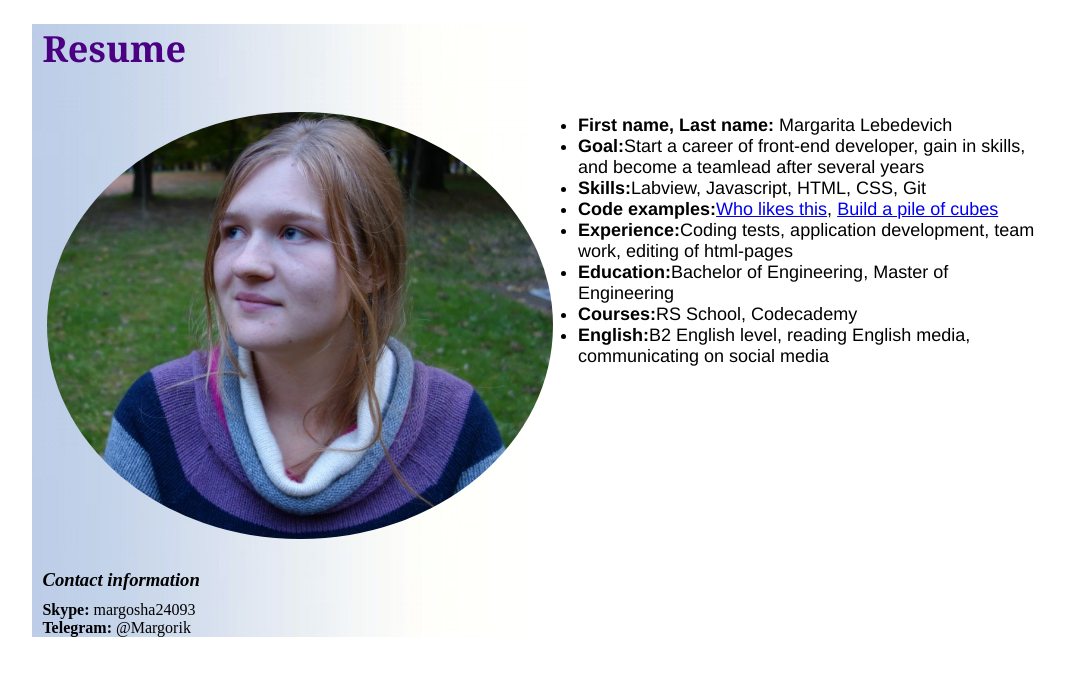
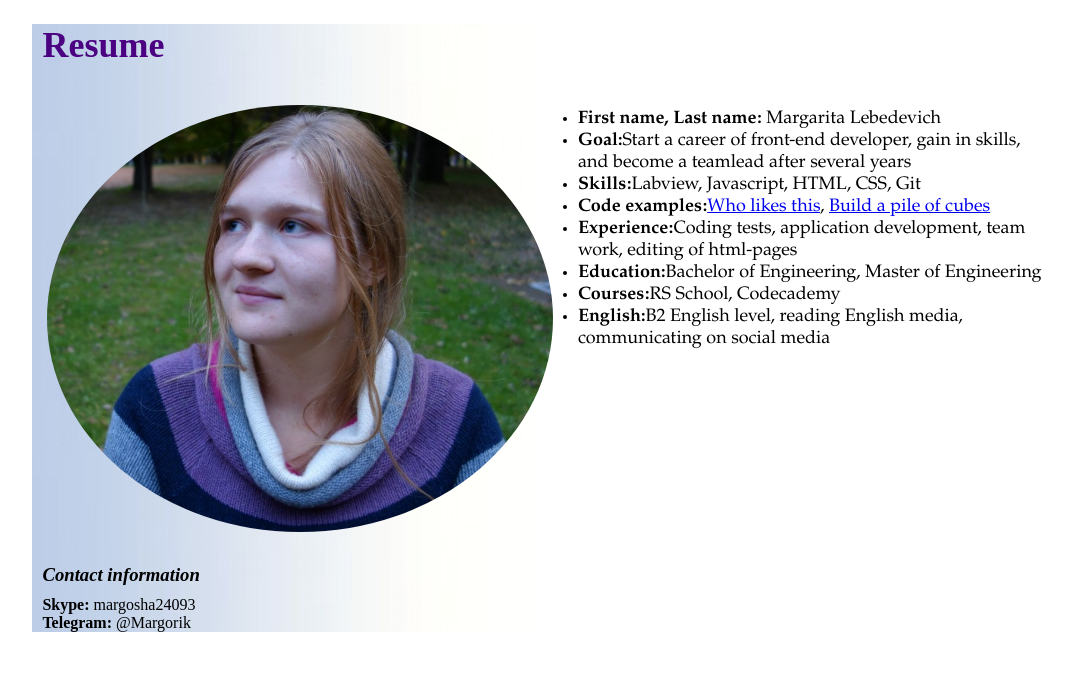
Before and after one commit to Margo24/rsschool-cv, a plain HTML site: page index.html in a window 1280 px wide. Shown: the whole page, without its empty margins (102-1174 px from the left). Drawn offline with Linux system fonts and the light colour scheme.

Commit message:
refactor: change code formatting according to rules

```diff
--- a/index.css
+++ b/index.css
@@ -1,7 +1,7 @@
 .container {
     width: 80%;
     margin: 0 auto;
-    max-width: 1024;
+    max-width: 1024px;
     background-image: url("background-picture.jpg");
     background-repeat: repeat-y;
 }
@@ -9,37 +9,40 @@
 h1 {
     font-weight: bold;
     font-size: 36px;
-    font-family: "Georgia", serif;
+    font-family: "Calisto MT", serif;
     color: indigo;
 }
 
 h3 {
+    margin: 10px 0px 0px 0px;
     font-style: italic;
-    margin: 10px 0px 0px 0px;
 }
 
 .contacts {
     margin-top: 10px;
     font-family: "Times New Roman", serif;
 }
+
 main {
     display: flex;
     width: 100%;
     justify-content: space-between;
     flex-direction: row;
-    font-family: "Helvetica", "Tahoma", serif;
+    font-family: "Garamond", "Tahoma", serif;
     font-size: 18px;
 }
+
 footer {
     margin: 10px;
 }
 
-header{
+header {
     margin: 10px;
 }
+
 img {
+    margin: 15px;
     border-radius: 50%;
-    margin: 15px;
 }
 
 section {
```
